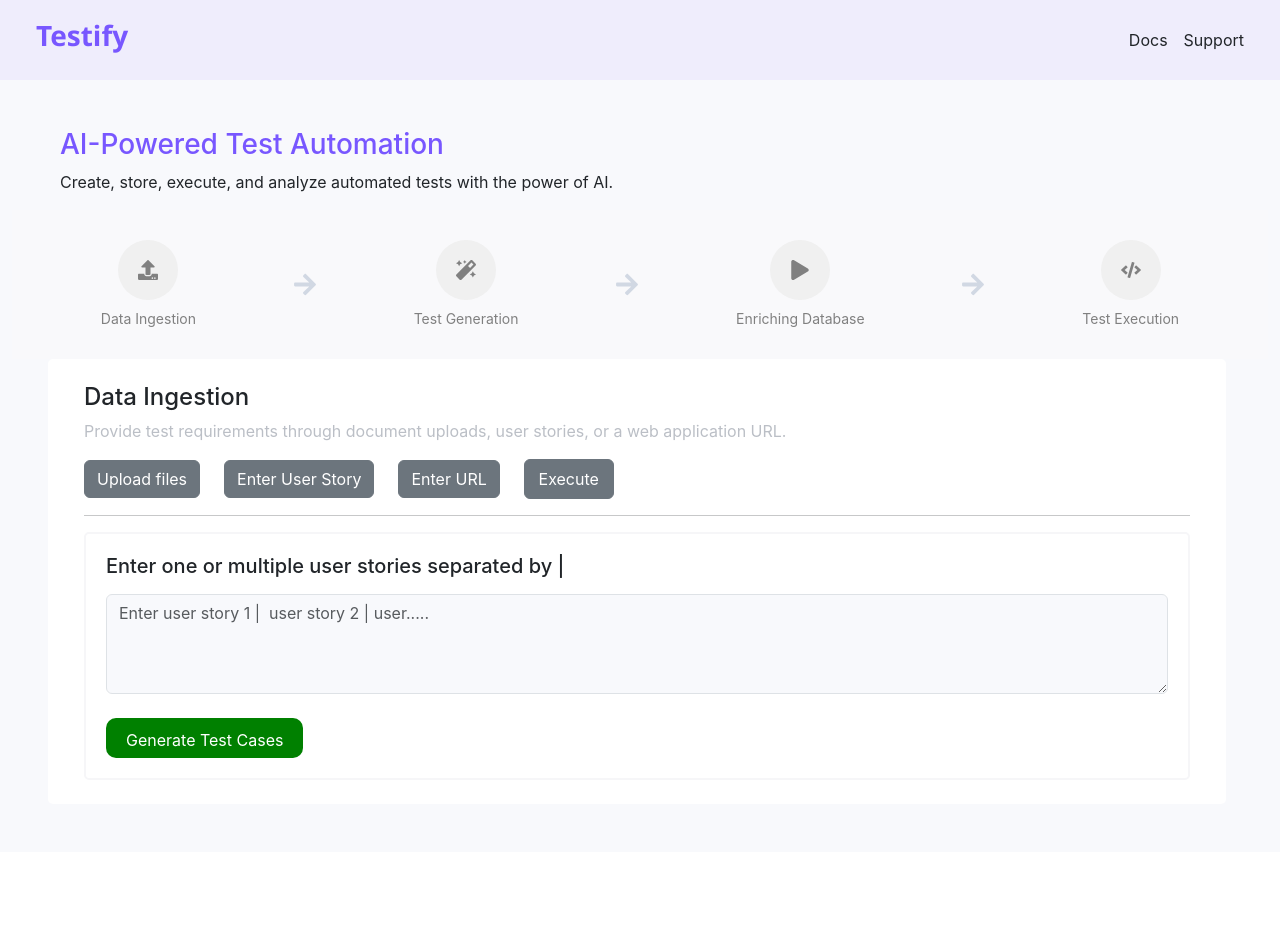
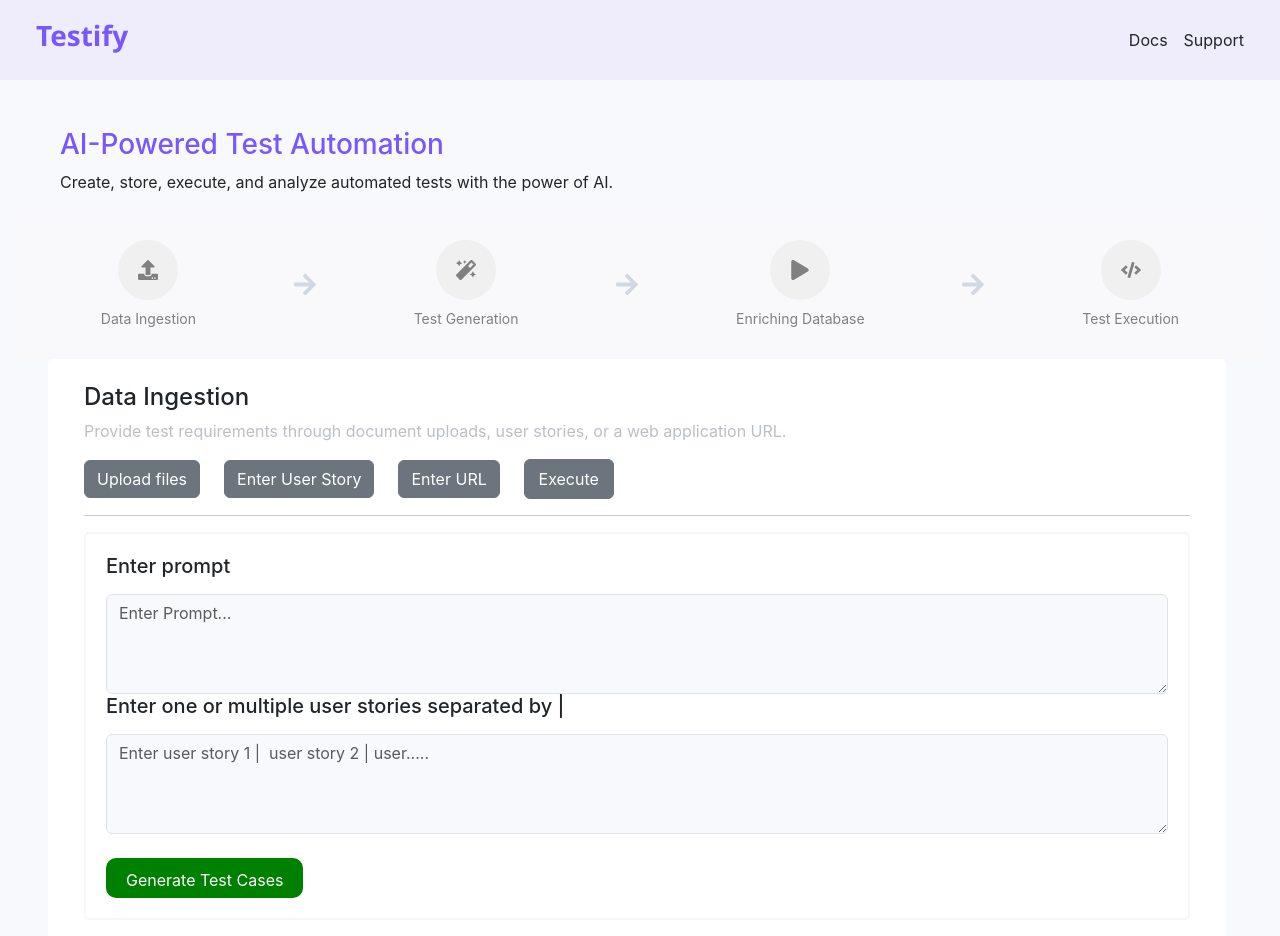
Before and after one commit to RindlamudiCaseware/testify-automator-ai, a React (Create React App) app in the folder frontend-demo/: page / in a window 1280 px wide. Both pictures are taken after a click on the button "Enter User Story". Shown: the top 936 px of the page. Before the commit the page ends 852 px from the top, so only its background shows below. Built offline with nearby package versions, Linux system fonts and the light colour scheme.

Commit message:
update UI prompt

```diff
--- a/frontend-demo/src/module.js
+++ b/frontend-demo/src/module.js
@@ -7,9 +7,11 @@ import IconNav from "./icons";
 const Module = () => {
   const [selectedFiles, setSelectedFiles] = useState([]);
   const [userStory , setUserStory] = useState(["", ""])
-  const [userStories, setUserStories] = useState(["", ""]); // two stories
   const [url, setUrl] = useState("");
   const [inputType, setInputType] = useState("file");
+
+  const [userStoriesInput, setUserStoriesInput] = useState("");
+  const [userStoriesPrompt , setUserStoriesPrompt] = useState("");
 
   const [fullTestData, setFullTestData] = useState(null);
   const [loadingIngestion, setLoadingIngestion] = useState(false);
@@ -31,7 +33,6 @@ const Module = () => {
 
   const [loadingEnrich, setLoadingEnrich] = useState(false);
 
-  const [userStoriesInput, setUserStoriesInput] = useState("");
 
   const MAX_FILES = 20;
 
@@ -100,8 +101,10 @@ const Module = () => {
         return;
       }
 
+      // ✅ Send both userStoriesPrompt and stories in the request body
       const response = await axios.post("http://localhost:8001/rag/generate-from-story", {
-        user_story: stories
+        prompt: userStoriesPrompt,
+        user_story: stories,
       });
 
       setTestCasesGeneratedFromStory(response.data.results);
@@ -112,9 +115,11 @@ const Module = () => {
       setError(err.response?.data?.message || "Error generating test cases.");
     } finally {
       setLoadingGeneration(false);
+      setGenerationSuccess(true);
     }
 
-    setGenerationSuccess(true); // after setting test cases
+    console.log("Prompt:", userStoriesPrompt);
+    console.log("User Stories:", userStoriesInput);
   };
 
 
@@ -149,8 +154,8 @@ const Module = () => {
       setError(err.response?.data?.message || "Error enriching locators");
     } finally {
       setLoadingEnrich(false);
+      setEnrichmentSuccess(true); // after enrichment
     }
-    setEnrichmentSuccess(true); // after enrichment
   };
 
 //  for test execution by test cases generated and by URL
@@ -167,8 +172,8 @@ const Module = () => {
       setError(err.response?.data?.message || "Error executing story test.");
     } finally {
       setLoadingExecution(false); // 👈 stop loader
+      setExecutionSuccess(true); // after execution
     }
-    setExecutionSuccess(true); // after execution
   };
 
   return (
@@ -298,6 +303,16 @@ const Module = () => {
 
               {inputType === "userStory" && (
                 <div>
+
+                  <h5 className="mb-3">Enter prompt </h5>
+                  <textarea
+                    placeholder={`Enter Prompt...`}
+                    onChange={(e) => setUserStoriesPrompt(e.target.value)}
+                    value={userStoriesPrompt}
+                    className="form-control"
+                    style={{ minHeight: "100px", backgroundColor: "#f8f9fc" }}
+                  ></textarea>
+
                   <h5 className="mb-3">Enter one or multiple user stories separated by | </h5>
                   <textarea
                     placeholder={`Enter user story 1 |  user story 2 | user.....`}
```
